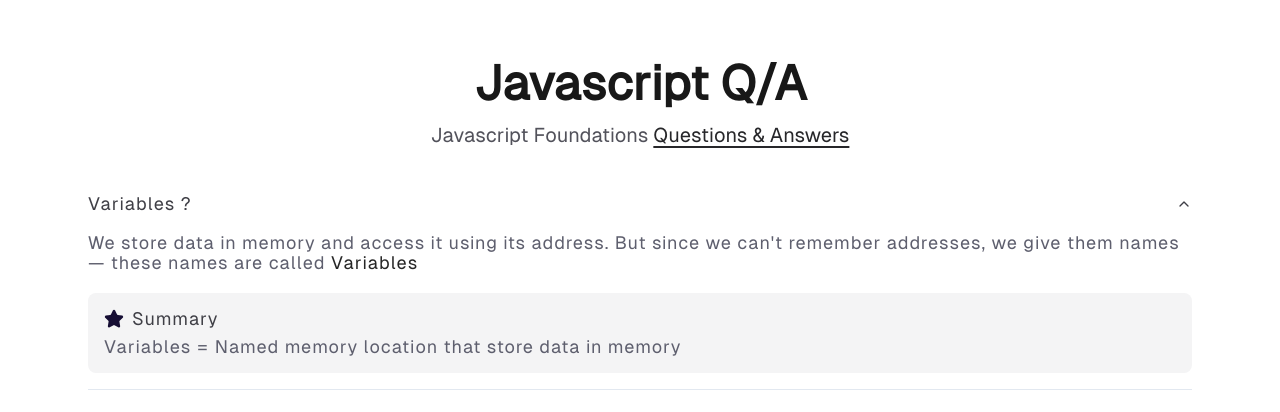
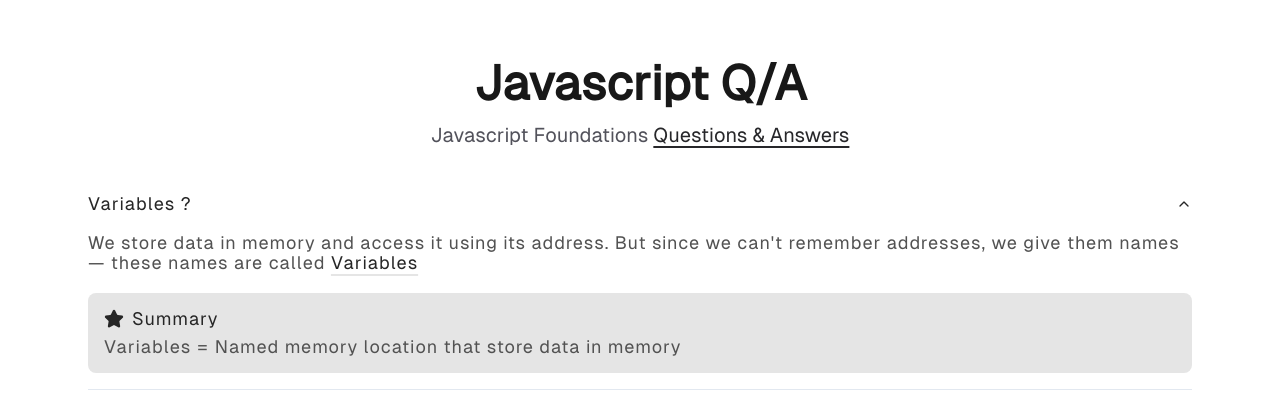
Before and after one commit to Mohd-Arzaid/js-notes, a React (Vite) app: page /VariablesAndDataTypes in a window 1280 px wide. Both pictures are taken after a click on the button "Variables ?". Shown: the top 412 px of the page. Built offline with nearby package versions, Linux system fonts and the light colour scheme.

Commit message:
fixing text color , font size , font

```diff
--- a/src/components/manual/VariablesAndDataTypes.jsx
+++ b/src/components/manual/VariablesAndDataTypes.jsx
@@ -25,27 +25,27 @@ const VariablesAndDataTypes = () => {
         <Accordion type="single" collapsible className="w-full">
           {/* Q - 1 */}
           <AccordionItem value="item-1">
-          <AccordionTrigger className="font-geist text-[15px] md:text-[18px] tracking-wider text-[#3f3f46] font-medium">
+          <AccordionTrigger className="font-geist text-[15px] md:text-[18px] tracking-wider text-neutral-800 font-medium">
           Variables ?
             </AccordionTrigger>
-            <AccordionContent className="font-geist text-[15px] md:text-[18px] tracking-wider text-[#5e5f6e]">
+            <AccordionContent className="font-geist text-[15px] md:text-[18px] tracking-wider text-neutral-600">
             We store data in memory and access it using its address. But since
               we can't remember addresses, we give them names — these names are
               called{" "}
-              <span className="text-neutral-800 font-geist text-[15px] md:text-[18px] font-medium ">
+              <span className="text-neutral-800 font-geist text-[15px] md:text-[18px] font-medium underline decoration-neutral-200 decoration-2 underline-offset-[0.27em] transition-colors hover:decoration-neutral-800 ">
                 Variables
               </span>
               {/* Quick Summary */}
-              <div className="mt-5 p-4 bg-[#f4f4f5] rounded-lg">
+              <div className="mt-5 p-4 bg-neutral-200 rounded-lg">
                 <span className="flex gap-1 md:gap-2">
-                  <Star className="block md:hidden fill-current text-[#160E34] " size={17} />
-                  <Star className="hidden md:block fill-current text-[#160E34] " size={20} />
-                  <h3 className="text-[#3f3f46] font-geist text-[15px] md:text-[18px] font-medium mb-2">
+                  <Star className="block md:hidden fill-current text-neutral-800 " size={17} />
+                  <Star className="hidden md:block fill-current text-neutral-800 " size={20} />
+                  <h3 className="text-neutral-800 font-geist text-[15px] md:text-[18px] font-medium mb-2">
                     Summary
                   </h3>
                 </span>
 
-                <div className="font-geist text-[15px] md:text-[18px] tracking-wider text-[#5e5f6e]">
+                <div className="font-geist text-[15px] md:text-[18px] tracking-wider text-neutral-600">
                   Variables = Named memory location that store data in memory
                 </div>
               </div>
```
